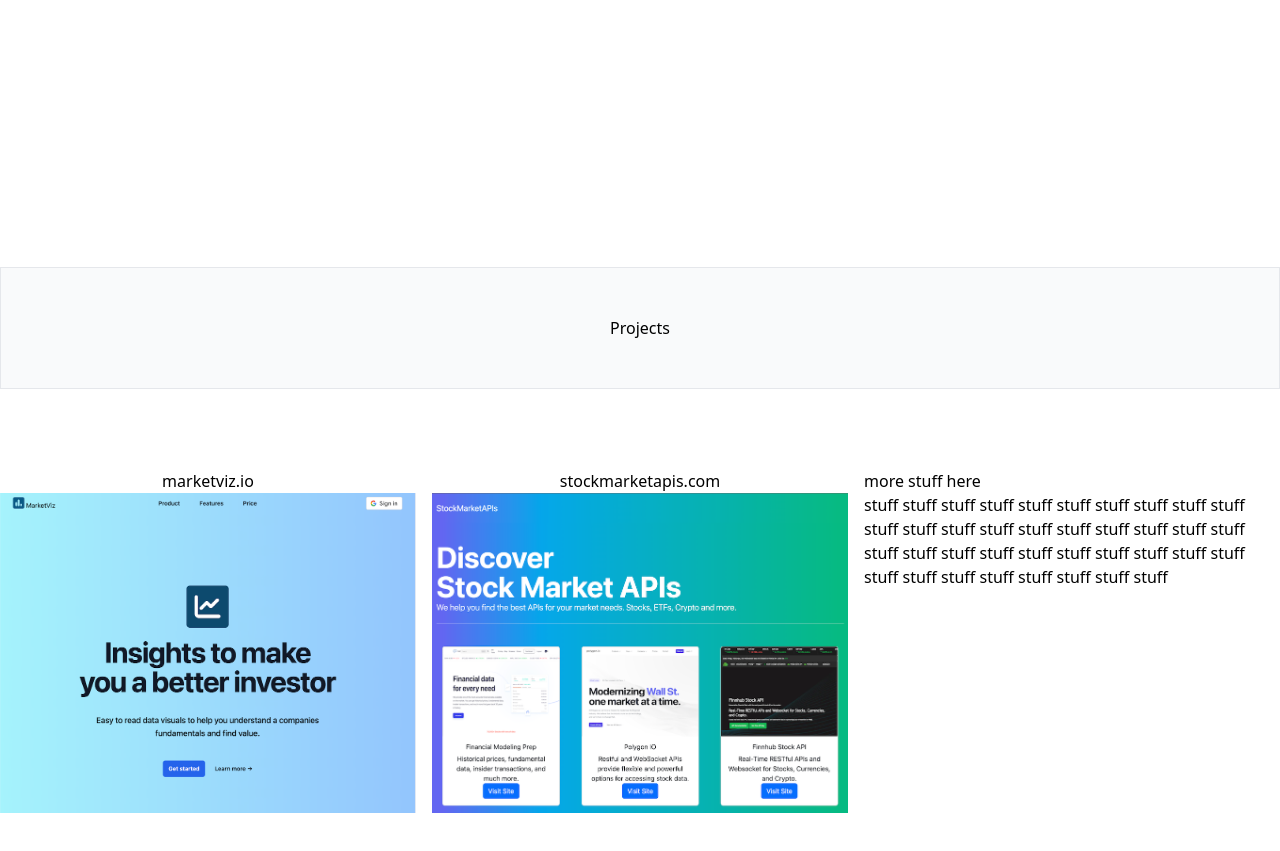
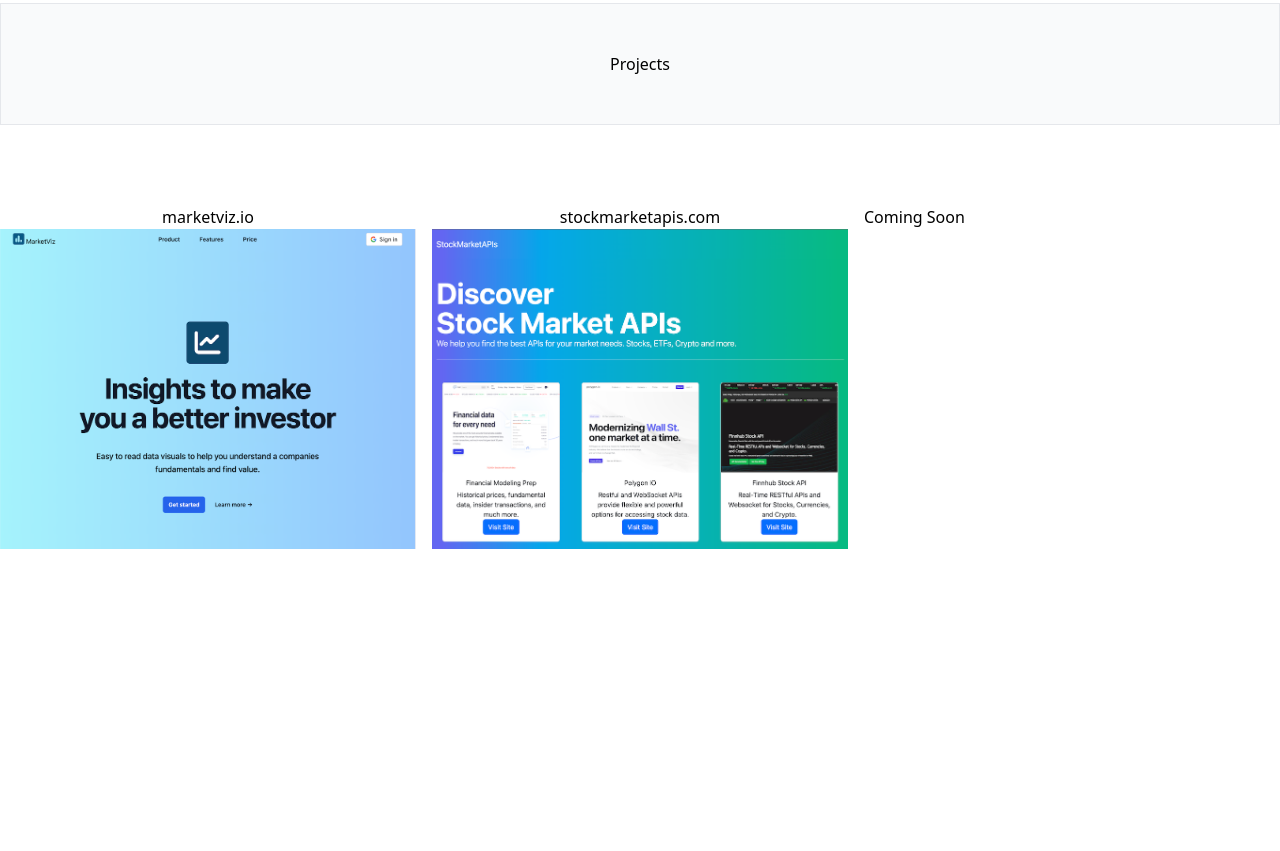
Before and after one commit to jirishus/personal-blog, a plain HTML site: page index.html in a window 1280 px wide. Shown: the part 749-1600 px from the top of the page. After the commit the page ends 1378 px from the top, so only its background shows below. Drawn offline with nearby package versions, Linux system fonts and the light colour scheme.

Commit message:
remove temp code

```diff
--- a/index.html
+++ b/index.html
@@ -89,18 +89,6 @@
       </div>
     </div>
 
-    <br>
-    <br>
-    <br>
-    <br>
-    <br>
-    <br>
-    <br>
-    <br>
-    <br>
-    <br>
-    <br>
-
     <section class="container mx-auto">
       <h2 class="text-center bg-gray-50 py-12 border" id="projects">Projects</h2>
       <div class="grid grid-cols-3 gap-4 my-20">
@@ -118,46 +106,10 @@
         </div>
 
         <div>
-          <p>more stuff here</p>
-          <p>stuff stuff stuff stuff stuff stuff stuff stuff stuff stuff stuff stuff stuff stuff stuff stuff stuff stuff stuff stuff stuff stuff stuff stuff stuff stuff stuff stuff stuff stuff stuff stuff stuff stuff stuff stuff stuff stuff </p>
+          <p>Coming Soon</p>
         </div>
       </div>
     </section>
-
-    <br>
-    <br>
-    <br>
-    <br>
-    <br>
-    <br>
-    <br>
-    <br>
-    <br>
-    <br>
-    <br>
-    <br>
-    <br>
-    <br>
-    <br>
-    <br>
-    <br>
-    <br>
-    <br>
-    <br>
-    <br>
-    <br>
-    <br>
-    <br>
-    <br>
-    <br>
-    <br>
-    <br>
-    <br>
-    <br>
-    <br>
-    <br>
-    <br>
-
   </div>
 
 
```
